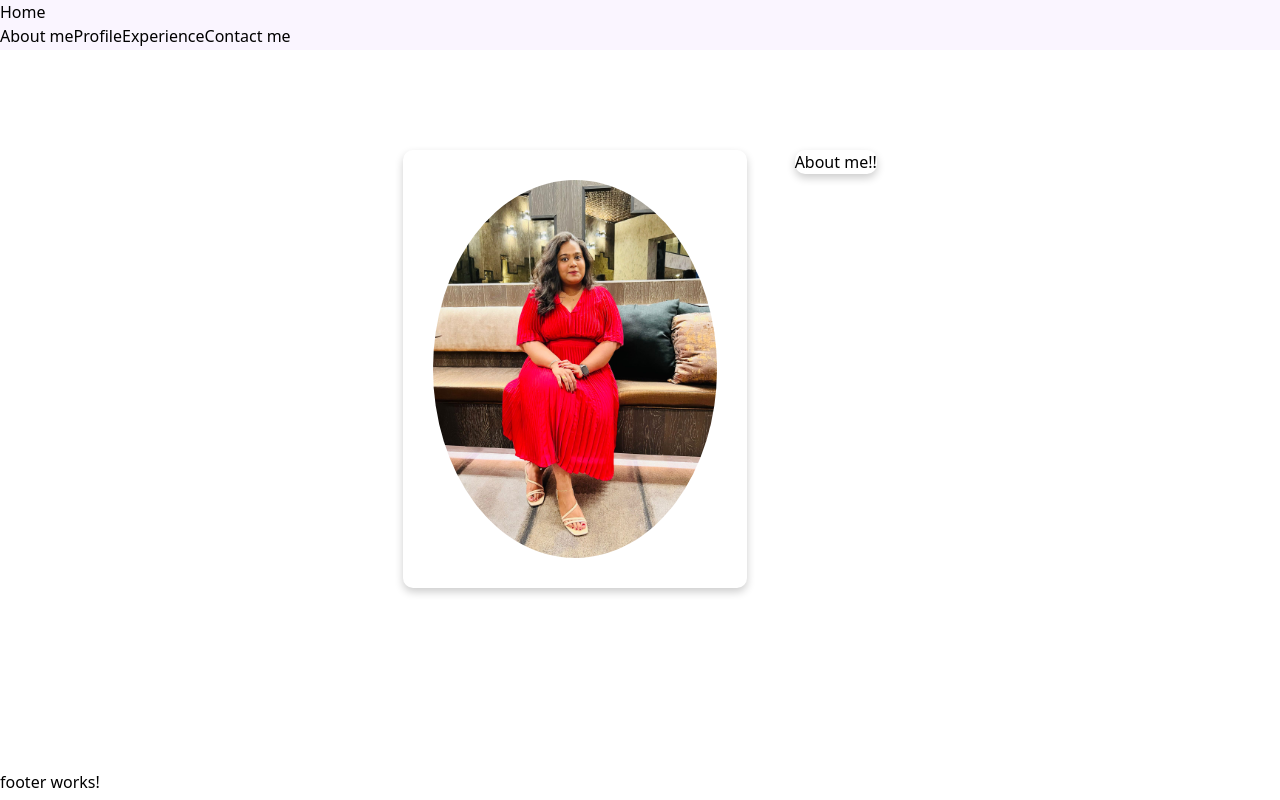
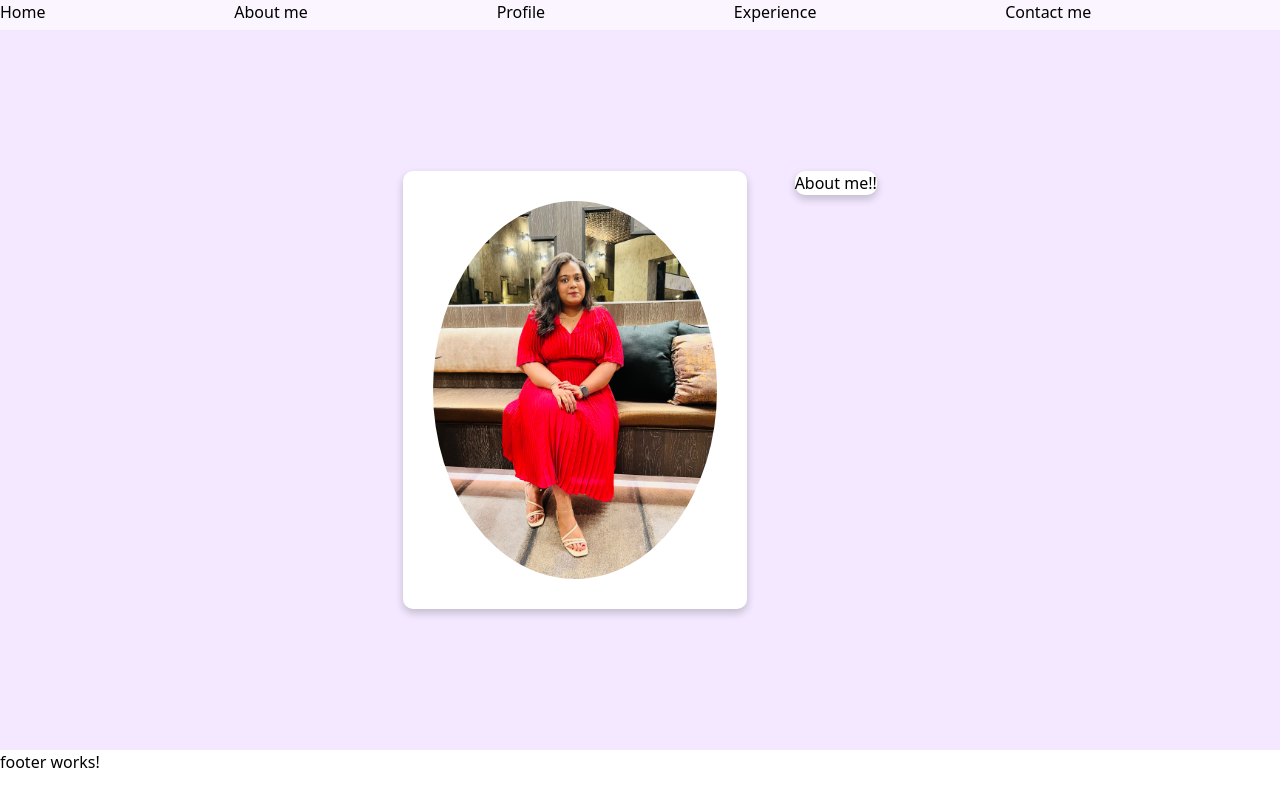
Before and after one commit to vidyavihap/portfolio, an Angular app: page /home in a window 1280 px wide. Built offline with nearby package versions, Linux system fonts and the light colour scheme.

Commit message:
update href and styles for header

```diff
--- a/package.json
+++ b/package.json
@@ -5,7 +5,7 @@
     "ng": "ng",
     "start": "ng serve",
     "build": "ng build",
-    "build:prod": "ng build --configuration=production --base-href=/portfolio",
+    "build:prod": "ng build --configuration=production --base-href=/portfolio/",
     "watch": "ng build --watch --configuration development",
     "test": "ng test",
     "serve:ssr:portfolio": "node dist/portfolio/server/server.mjs"
--- a/src/app/app.component.html
+++ b/src/app/app.component.html
@@ -1,6 +1,6 @@
 <app-header></app-header>
 <div class="wrapper">
-  <div class="content bg-purple-60">
+  <div class="content bg-purple-100">
     <router-outlet></router-outlet>
   </div>
 </div>
--- a/src/app/components/header/header.component.html
+++ b/src/app/components/header/header.component.html
@@ -1,12 +1,19 @@
 <div class="header">
-    <div class="row">
-        <div>
+    <div class="grid grid-row content-center">
+        <div class="col-start-1 gap-2">
             <a href="/home">Home</a>
         </div>
-
-        <a href="">About me</a>
-        <a href="">Profile</a>
-        <a href="">Experience</a>
-        <a href="">Contact me</a>
+        <div class="col-start-2">
+            <a href="">About me</a>
+        </div>
+        <div class="col-start-3">
+            <a href="">Profile</a>
+        </div>
+        <div class="col-start-4">
+            <a href="">Experience</a>
+        </div>
+        <div class="col-start-5">
+            <a href="">Contact me</a>
+        </div>
     </div>
 </div>
--- a/src/app/components/header/header.component.scss
+++ b/src/app/components/header/header.component.scss
@@ -1,4 +1,4 @@
 .header {
     background-color: #faf5ff;
-    height: 50px;
+    height: 30px;
 }
--- a/src/app/components/home/home.component.html
+++ b/src/app/components/home/home.component.html
@@ -1,7 +1,7 @@
-<div class="grid grid-cols-2 gap-6">
+<div class="grid grid-cols-1 gap-6">
     <div class="col-start-1 col-span-2">
         <div class="card">
-            <img class="bg-img" src="../../../assets/pic.jpg" alt="me"/>
+            <img class="bg-img" src="assets/pic.png" alt="">
         </div>
     </div>
     <div class="col-end-6 col-span-2">
--- a/src/app/components/home/home.component.scss
+++ b/src/app/components/home/home.component.scss
@@ -2,18 +2,16 @@
 
 :host {
     max-width: 37vw;
-    min-height: 65vh;
   }
 
   .card {
-    /* Add shadows to create the "card" effect */
     box-shadow: 0 4px 8px 0 rgba(0,0,0,0.2);
     transition: 0.3s;
     border-radius: 10px;
+    background-color: white;
   }
 
   .bg-img {
-    background-color: white;
     padding: 30px;
     border-radius: 50%;
   }
```
Also changed, not shown: src/assets/pic.png (renamed from src/assets/pic.jpg).
